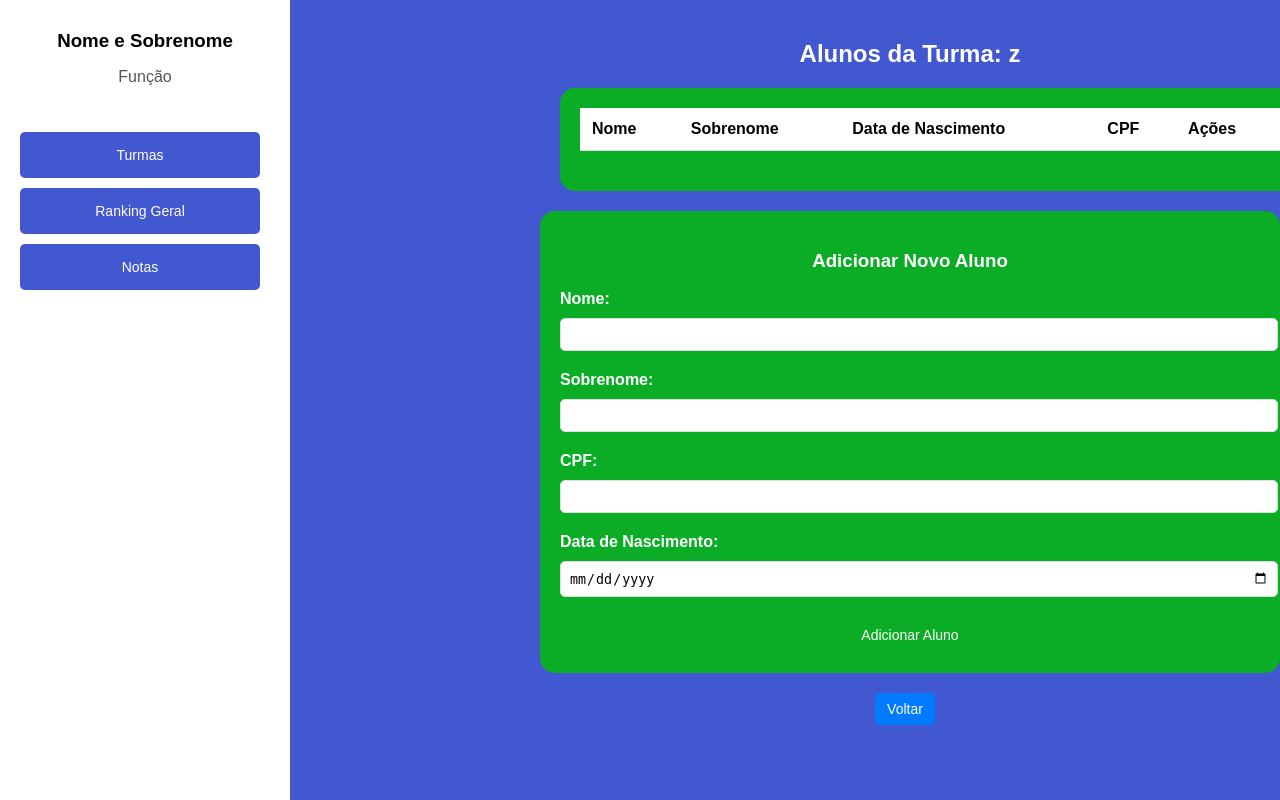
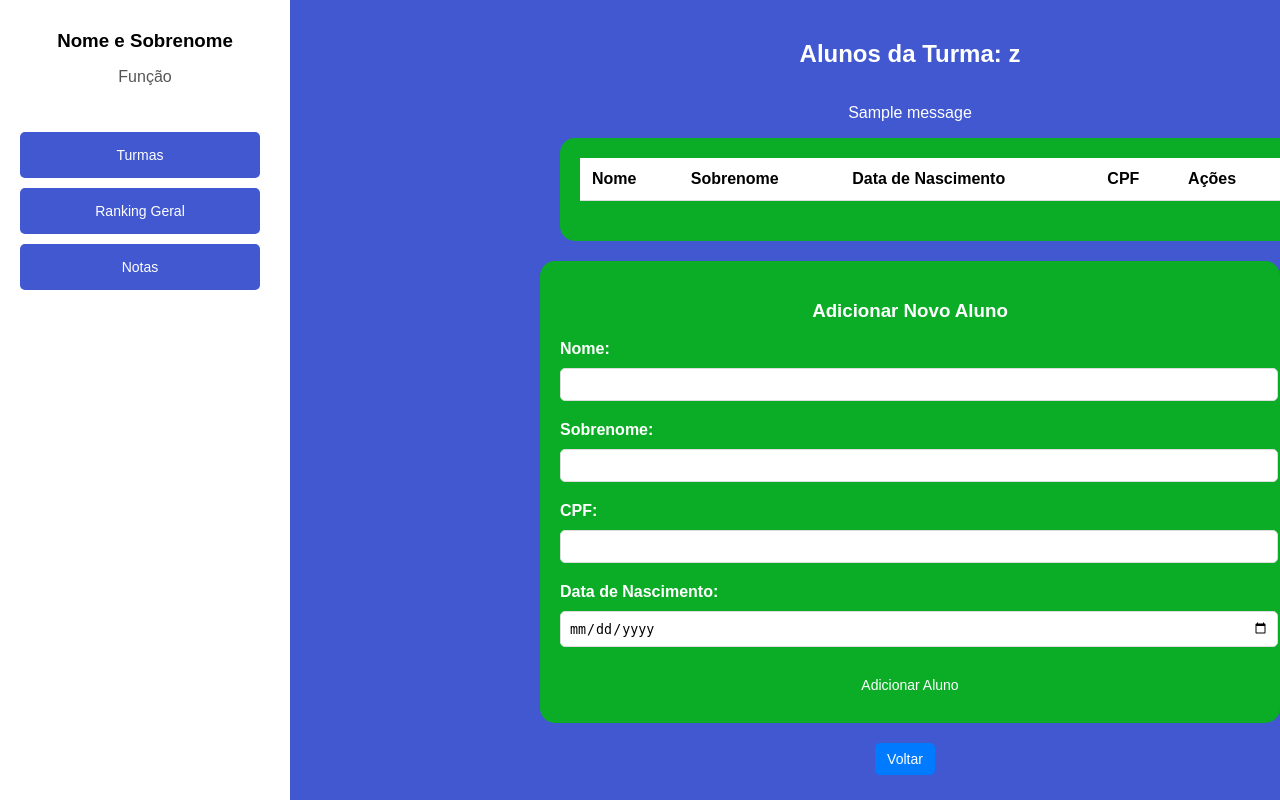
Before and after one commit to andrecastrom06/BEM-Cursos-Preparatorios, a Django app: page /cadastros/turmas/11/alunos/ in a window 1280 px wide. Run offline with Django 5.2, Linux system fonts and the light colour scheme; a user stored in the database is signed in; data comes from the database, SQL or seed files in the repository; both versions use the stored data as it was after the commit; one stand-in notice (Sample message) is shown; lists and menus that the app fills with data are empty.

Commit message:
mensagem de erro inserida caso usuario insira o mesmo cpf de outro aluno e tb de nome e sobrenome iguais

```diff
--- a/BemCursos/cadastros/templates/alunos.html
+++ b/BemCursos/cadastros/templates/alunos.html
@@ -84,7 +84,7 @@
             max-width: 800px;
             background-color: rgb(11, 173, 38);
             border-radius: 15px;
-            color: black;
+            color: white;
             width: 100%;
         }
 
@@ -248,10 +248,19 @@
         </nav>
     </div>
 
-
     <div class="container">
         <h2>Alunos da Turma: {{ turma.nome }}</h2>
-
+        {% if messages %}
+            <div class="container-erro" id="erro-container">
+                <div class="inner-container-erro">
+                    <div class="error">
+                        {% for message in messages %}
+                            <p>{{ message }}</p>
+                        {% endfor %}
+                    </div>
+                </div>
+            </div>
+        {% endif %}
         <div class="table-container">
             <table>
                 <thead>
--- a/BemCursos/cadastros/views.py
+++ b/BemCursos/cadastros/views.py
@@ -105,7 +105,6 @@ class TurmaView(LoginRequiredMixin, View):
 class AlunoView(TurmaView):
     login_url = '/login/'
     template_name_list = 'alunos.html'
-    template_name_add = 'adicionar_aluno.html'
 
     def get(self, request, turma_id, aluno_id=None):
         turma = get_object_or_404(Turma, id=turma_id)
@@ -138,7 +137,15 @@ class AlunoView(TurmaView):
         cpf = request.POST.get('cpf')
         data_nascimento = request.POST.get('data_nascimento')  # Novo campo para data de nascimento
 
-        # Verifica se o aluno já existe
+        if Aluno.objects.filter(nome=nome, sobrenome=sobrenome).exclude(id=aluno_id).exists():
+            messages.error(request, 'Já existe um aluno com esse nome e sobrenome.')
+            return redirect('listar_alunos', turma_id=turma_id)
+
+    # Verifica se existe um aluno com o mesmo CPF, excluindo o aluno atual se for edição
+        if Aluno.objects.filter(cpf=cpf).exclude(id=aluno_id).exists():
+            messages.error(request, 'Já existe um aluno com esse CPF.')
+            return redirect('listar_alunos', turma_id=turma_id)
+
         if aluno_id:
             aluno = get_object_or_404(Aluno, id=aluno_id)
             aluno.nome = nome
```
Also changed, not shown: BemCursos/db.sqlite3.
